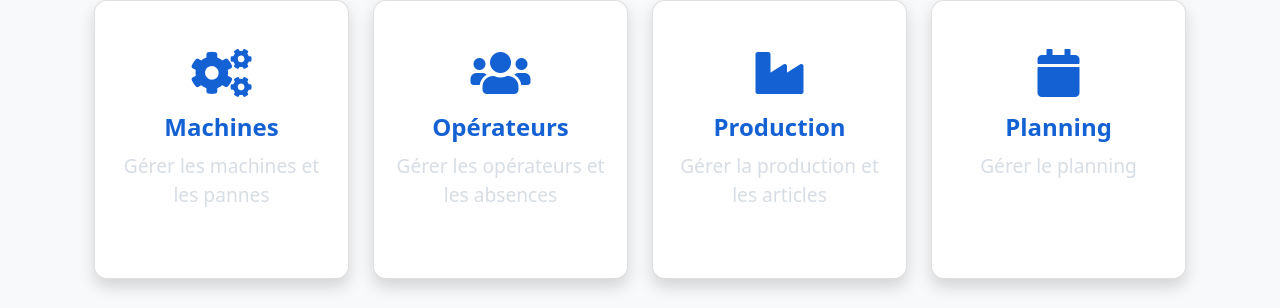
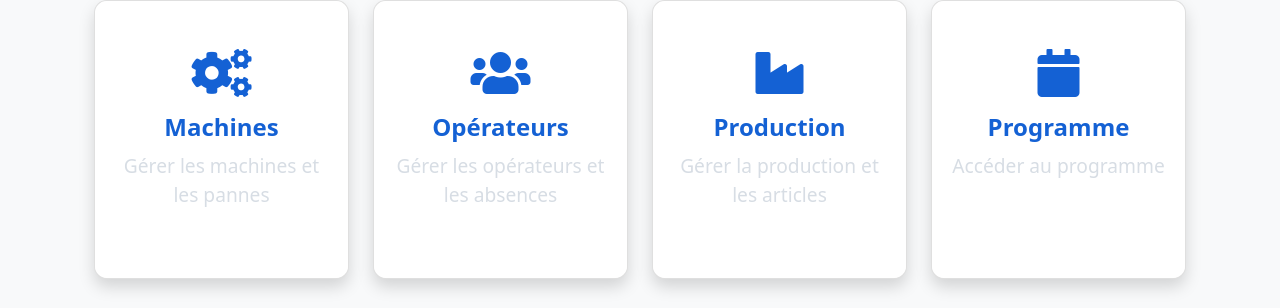
Before and after one commit to YassineAlaouiM/MPS, a Flask app: page / in a window 1280 px wide. Shown: the part 166-474 px from the top of the page. Run offline with Flask 3, Linux system fonts and the light colour scheme; the visitor is signed in with stand-in values (Sample User, id 1); data that the repository does not hold is empty; parts of the project's set-up code (start-up, migrations or seed data) failed here and were passed over.

Commit message:
Update dashboard.html

```diff
--- a/templates/dashboard.html
+++ b/templates/dashboard.html
@@ -45,8 +45,8 @@
                 <div class="card text-center shadow h-100">
                     <div class="card-body py-5">
                         <i class="fas fa-calendar fa-3x mb-3"></i>
-                        <h4 class="card-title">Planning</h4>
-                        <p class="card-text">Gérer le planning</p>
+                        <h4 class="card-title">Programme</h4>
+                        <p class="card-text">Accéder au programme</p>
                     </div>
                 </div>
             </a>
```
